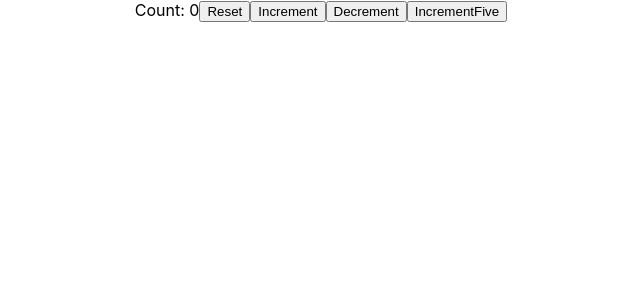
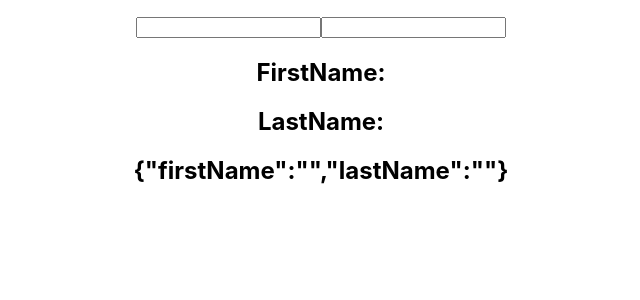
Before and after one commit to FahadAminShovon/ReactHookLearning, a React (Create React App) app: page / in a window 1280 px wide. Shown: the top 300 px of the page, without its empty margins (319-959 px from the left). Built offline with nearby package versions, Linux system fonts and the light colour scheme.

Commit message:
Complete tutorial 4

```diff
--- a/src/App.css
+++ b/src/App.css
@@ -1,5 +1,6 @@
 .App {
   text-align: center;
+  margin: 1rem;
 }
 
 .App-logo {
--- a/src/App.js
+++ b/src/App.js
@@ -1,13 +1,12 @@
 import React from 'react';
 import './App.css';
-// import HookCounter from './components/HookCounter';
-import HookCounterTwo from './components/HookCounterTwo';
+import HookCounterThree from './components/HookCounterThree';
 
 function App() {
   return (
     <div className="App">
-      {/* <HookCounter/> */}
-      <HookCounterTwo/>
+      <HookCounterThree/>
+
     </div>
   );
 }
--- /dev/null
+++ b/src/components/HookCounterThree.js
@@ -0,0 +1,26 @@
+import React, {useState} from 'react';
+
+const HookCounterThree = () => {
+
+    const [name, setName] = useState({firstName: "", lastName: ""})
+    return (
+        <form>
+            <input
+            type = "text"
+            value = {name.firstName}
+            onChange = {e => setName({...name, firstName: e.target.value})}
+            />
+            <input
+            type = "text"
+            value = {name.lastName}
+            onChange = {e => setName({...name, lastName: e.target.value})}
+            />
+            <h2>FirstName: {name.firstName}</h2>
+            <h2>LastName: {name.lastName}</h2>
+            <h2>{JSON.stringify(name)}</h2>
+
+        </form>
+     );
+}
+
+export default HookCounterThree;
```
